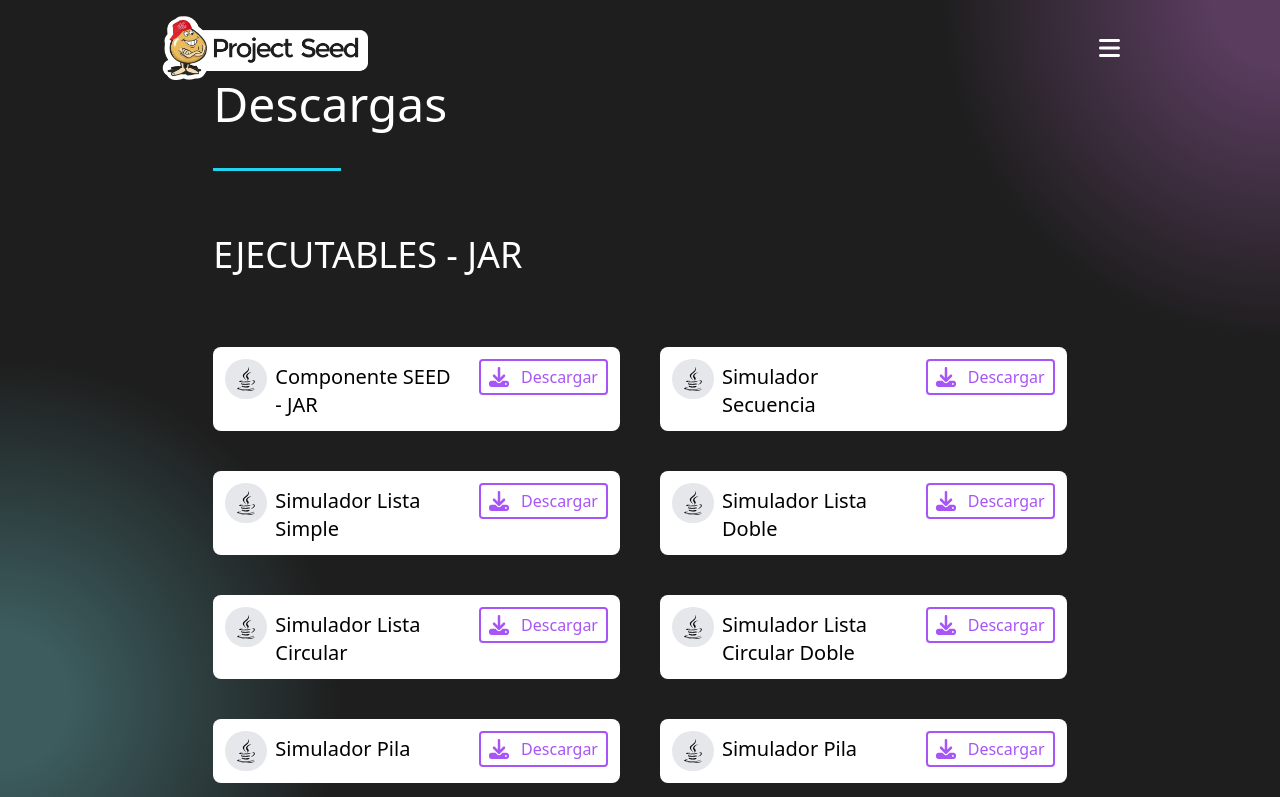
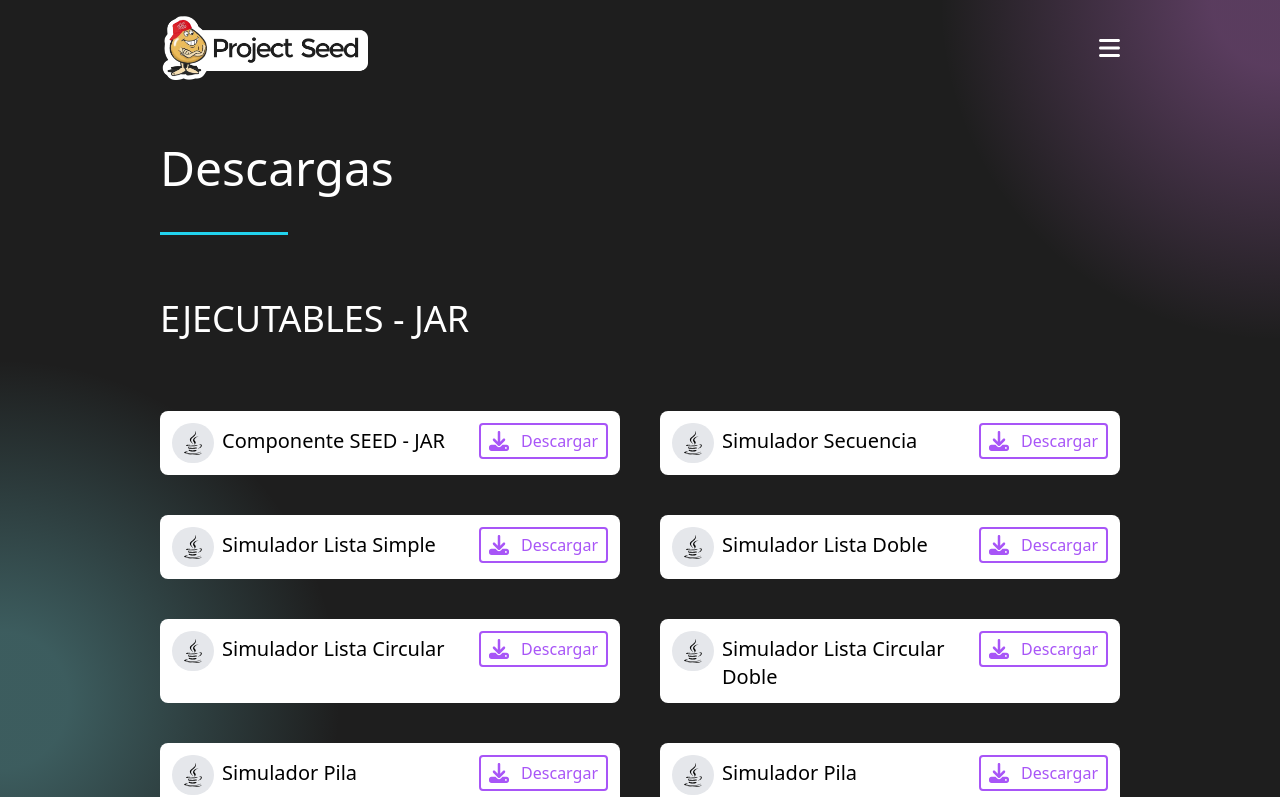
Before and after one commit to brayanranda/project-seed, a React (Vite) app: page /downloads in a window 1280 px wide. Shown: the top 797 px of the page. Built offline with nearby package versions, Linux system fonts and the light colour scheme.

Commit message:
Fix design page downloads

```diff
--- a/src/pages/downloads/index.jsx
+++ b/src/pages/downloads/index.jsx
@@ -10,8 +10,8 @@ export default function Downloads() {
         <main className="w-full bg-white bg-seed py-20 relative">
             <Background first={true} last={true}/>
 
-            <div className="mx-auto w-11/12 lg:w-8/12 space-y-10 relative">
-
+            <div className="mx-auto w-11/12 lg:w-9/12 space-y-10 relative">
+                <br />
                 <TitleMd title="Descargas" color="text-white" />
                 {
                     downloads && downloads.length > 0 &&
@@ -25,7 +25,7 @@ export default function Downloads() {
                                         {
                                             item.items.map((elem, index) => {
                                                 return (
-                                                    <div key={index} className="p-3 bg-white rounded-lg text-black flex flex-col sm:flex-row justify-between gap-6">
+                                                    <div key={index} className="p-3 bg-white transform hover:scale-105 duration-300 rounded-lg text-black flex flex-col sm:flex-row justify-between gap-6">
                                                         <div className="flex gap-2">
                                                             <FontAwesomeIcon icon={item.icon} className="text-2xl px-3 py-2 rounded-full bg-gray-200" />
                                                             <p className="text-xl font-medium mt-1">{elem.title}</p>
```
